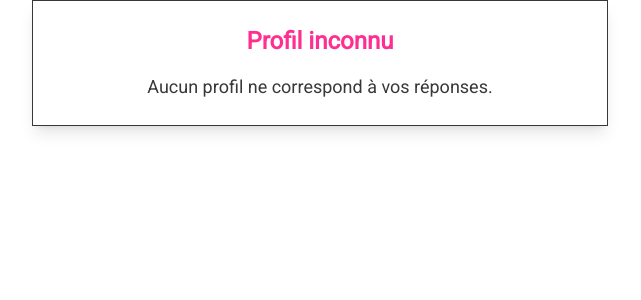
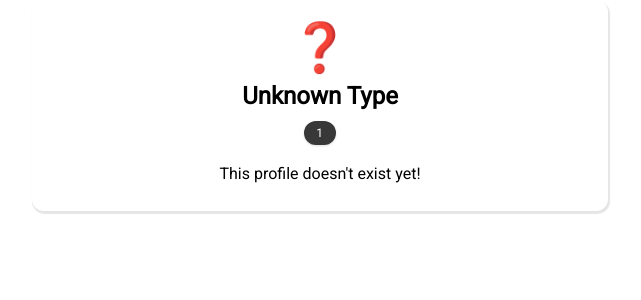
Before and after one commit to AzraeLandres/tunemytype, a Vue app: page /result/1 in a window 1280 px wide. Shown: the top 300 px of the page, without its empty margins (320-961 px from the left). Built offline with nearby package versions, Linux system fonts and the light colour scheme.

Commit message:
ui : improve result design and infos

```diff
--- a/src/components/quiz/ResultCard.vue
+++ b/src/components/quiz/ResultCard.vue
@@ -1,21 +1,39 @@
 <template>
   <div
-    class="bg-window border border-black rounded-pixel shadow-lg p-6 text-center font-pixel max-w-xl mx-auto"
+    class="rounded-xl shadow-custom p-6 text-center max-w-xl mx-auto relative overflow-hidden"
   >
-    <h2 class="text-2xl font-bold text-primary mb-4">{{ title }}</h2>
-    <p class="text-lg text-black">{{ description }}</p>
+    <!-- Background -->
+    <div
+      class="absolute inset-0 z-0 bg-gradient-to-br pointer-events-none"
+      :class="profile?.bg"
+    ></div>
+
+    <!-- content -->
+    <div class="relative z-10" :class="profile?.textColor">
+      <div class="text-5xl mb-2">{{ profile?.emoji || "❓" }}</div>
+
+      <h2 class="text-2xl font-bold mb-2">
+        {{ profile?.title || "Unknown Type" }}
+      </h2>
+
+      <div
+        class="inline-block mb-4 text-xs uppercase tracking-wider bg-black text-white px-3 py-1 rounded-full shadow"
+      >
+        {{ resultId }}
+      </div>
+
+      <p class="text-md leading-relaxed">
+        {{ profile?.description || "This profile doesn't exist yet!" }}
+      </p>
+    </div>
   </div>
 </template>
 
 <script setup lang="ts">
-const props = defineProps<{
-  resultId: string;
-}>();
-
+import { computed } from "vue";
 import { profiles } from "@data/profiles";
 
-const { title, description } = profiles[props.resultId] || {
-  title: "Profil inconnu",
-  description: "Aucun profil ne correspond à vos réponses.",
-};
+const props = defineProps<{ resultId: string }>();
+
+const profile = computed(() => profiles[props.resultId]);
 </script>
--- a/src/data/profiles.ts
+++ b/src/data/profiles.ts
@@ -1,27 +1,34 @@
 export const profiles = {
+  energetic: {
+    title: "The Energetic",
+    emoji: "⚡",
+    description:
+      "You’re a powerhouse. Always on the move, you thrive in fast-paced environments where momentum matters. You bring motivation to your team and keep projects alive with your infectious drive.",
+    bg: "from-yellow-400 via-pink-500 to-red-500",
+    textColor: "text-black",
+  },
   focus: {
-    title: "🎯 Le Stratège Silencieux",
+    title: "The Focused",
+    emoji: "🎯",
     description:
-      "Tu avances avec méthode et précision. Tu excelles dans les environnements stables et orientés résultats.",
-  },
-  vibe: {
-    title: "🌈 Le Facilitateur Harmonique",
-    description:
-      "Tu cherches l’équilibre et le flow collectif. Idéal dans une équipe où l’écoute et la fluidité priment.",
+      "You dive deep. Organized, methodical, and precise, you shine when given space to concentrate and solve complex problems. You value structure and bring clarity to chaos.",
+    bg: "from-gray-700 via-gray-900 to-black",
+    textColor: "text-white",
   },
   chaos: {
-    title: "⚡ L’Explorateur Créatif",
+    title: "The Chaos",
+    emoji: "🌀",
     description:
-      "Curieux, adaptable, tu thrives dans le changement. Tu es fait·e pour les environnements dynamiques.",
+      "You’re unpredictable—in the best way. You think fast, pivot even faster, and bring fresh ideas that shake things up. You thrive in environments where flexibility and improvisation are key.",
+    bg: "from-red-600 via-purple-700 to-indigo-900",
+    textColor: "text-white",
   },
-  drive: {
-    title: "🚀 L’Exécutant Rapide",
+  easygoing: {
+    title: " The Easygoing",
+    emoji: "🌴",
     description:
-      "Tu vas droit au but. Structuré·e et efficace, tu aimes le court terme et les résultats concrets.",
-  },
-  vision: {
-    title: "🔭 L’Orchestrateur Inspiré",
-    description:
-      "Tu penses produit, stratégie et vision long terme. Tu aimes voir plus loin que la prochaine tâche.",
+      "You keep the vibe smooth. Calm, friendly, and adaptable, you’re the team’s emotional backbone. You bring balance and a sense of harmony to even the most stressful projects.",
+    bg: "from-teal-300 via-cyan-400 to-sky-500",
+    textColor: "text-black",
   },
 };
```
